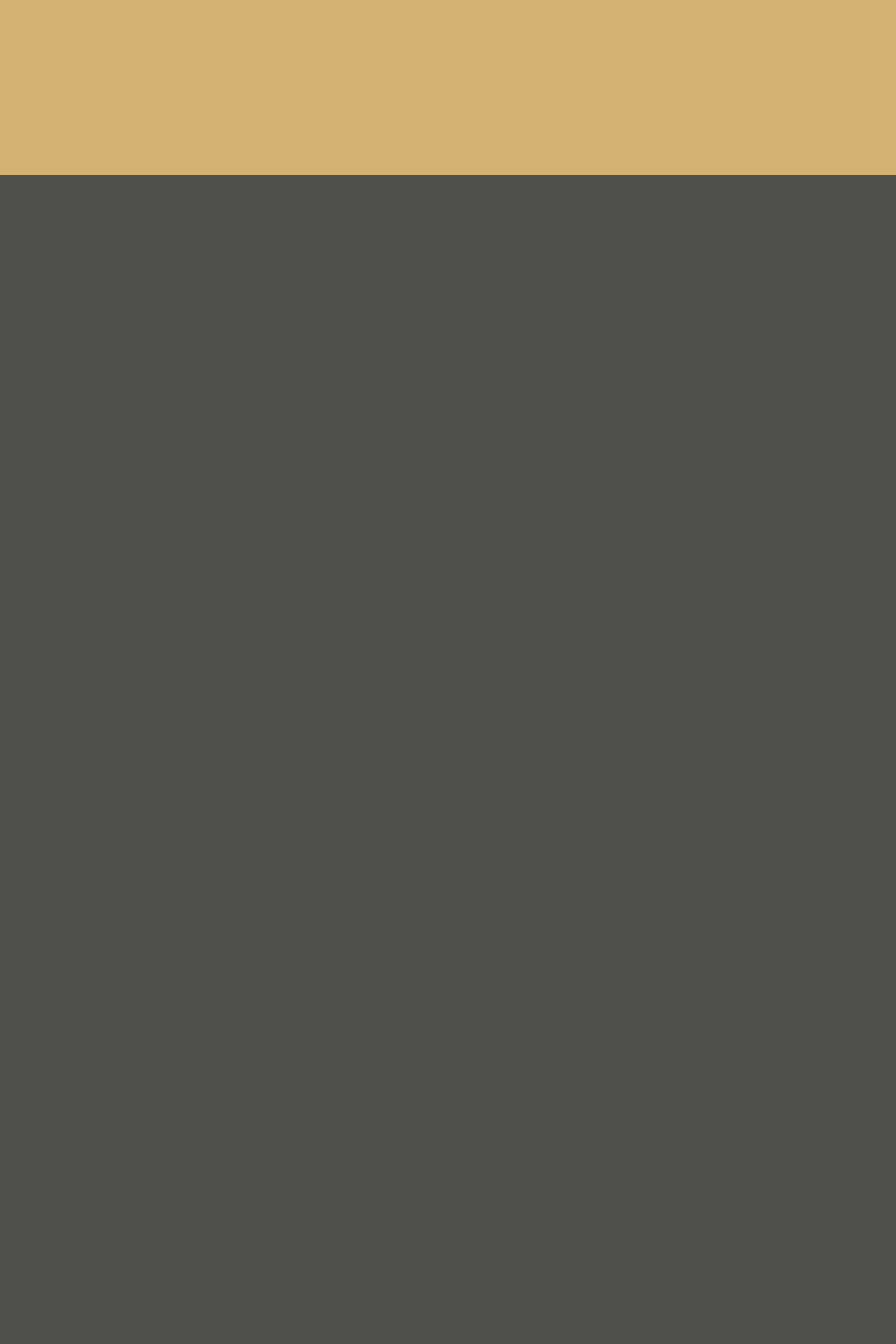
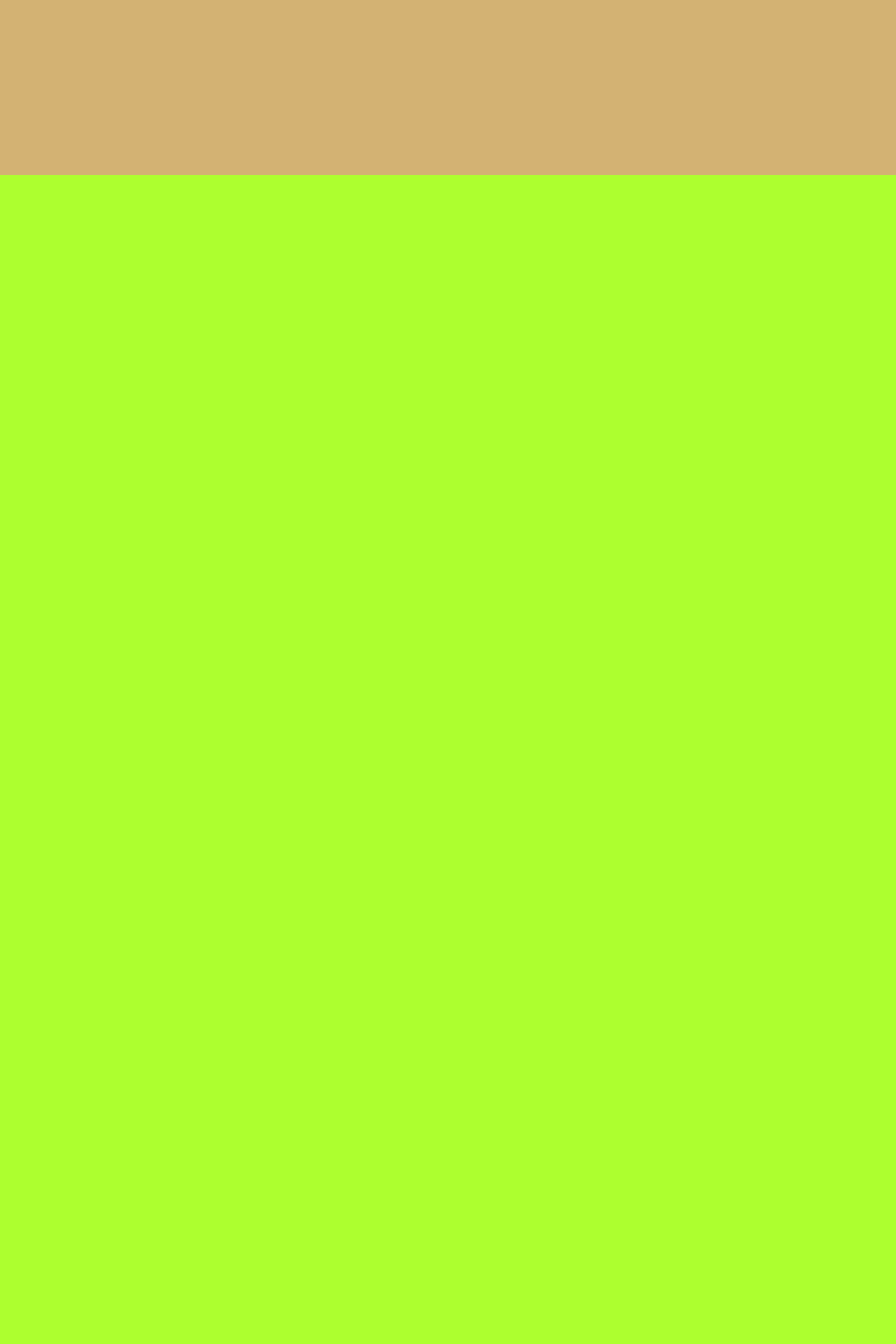
Before and after one commit to bjded/newpointroofing, a PHP site: page / in a window 1280 px wide. Shown: the part 1885-3805 px from the top of the page at 70% size. Before the commit the page ends 2135 px from the top, so only its background shows below. Run offline with PHP 8.4, Linux system fonts and the light colour scheme.

Commit message:
added spacer for scroll testing

```diff
--- a/index.html
+++ b/index.html
@@ -101,7 +101,7 @@
 
         <section id="why-new-point"></section>
 
-        <section id="test"></section>
+        <section id="spacer"></section>
 
         <!-- JavaScript -->
         <script
--- a/styles/styles.css
+++ b/styles/styles.css
@@ -193,6 +193,11 @@ nav ul li a i {
   color: hsl(60, 5%, 19%);
 }
 
+#spacer {
+  height: 3000px;
+  background-color: greenyellow;
+}
+
 @media (hover) and (prefers-reduced-motion: no-preference) {
   ul > li {
     transition: opacity 0.3s ease;
--- a/styles/styles.scss
+++ b/styles/styles.scss
@@ -150,6 +150,12 @@ nav {
     color: $color-primary;
 }
 
+// Spacer
+#spacer {
+    height: 3000px;
+    background-color: greenyellow;
+}
+
 ul {
     @media (hover) and (prefers-reduced-motion: no-preference) {
         & > li {
```
Also changed, not shown: 1 other file.
